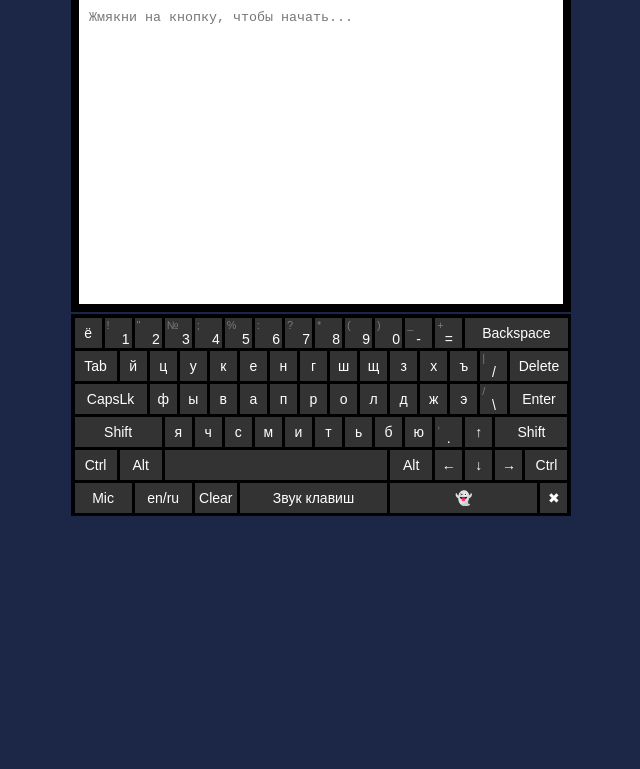
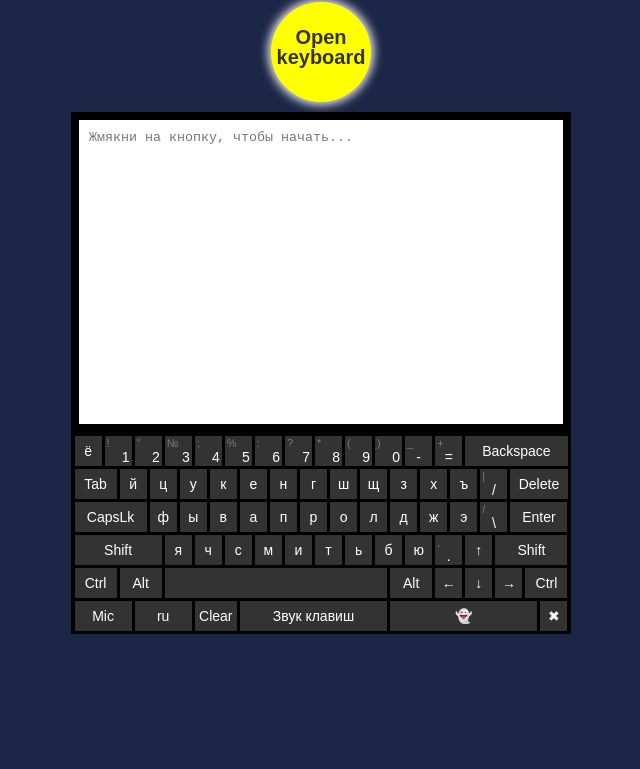
Before and after one commit to Iogsotot/virtual-keyboard, a website with bundled scripts: page src/index.html in a window 1280 px wide. Shown: the part 31-800 px from the top of the page, without its empty margins (319-959 px from the left). Built offline with nearby package versions, Linux system fonts and the light colour scheme.

Commit message:
feat: add close-open btns & fix styles

```diff
--- a/src/scripts/Keyboard.js
+++ b/src/scripts/Keyboard.js
@@ -8,7 +8,8 @@ import Key from './Key.js';
 
 const main = create('main', '',
 // здесь прописываем наши HTML элементы вида 'тег', 'класс', 'содержание'
-  [create('h1', 'title', 'Virtual Keyboard')]);
+  [create('h1', 'title', 'Virtual Keyboard'),
+    create('div', 'btn-open', 'Open keyboard')]);
 
 export default class Keyboard {
   constructor(rowsOrder) {
@@ -143,6 +144,17 @@ export default class Keyboard {
 
       if (code.match(/Control/) && this.altKey) this.switchLang();
       if (code.match(/Alt/) && this.ctrlKey) this.switchLang();
+      if (code.match(/Lang/)) this.switchLang();
+
+      // удаление всего текста
+      if (code.match(/Clear/)) this.output.value = '';
+
+      // скрытие и появление клавиатуры
+      const Open = document.querySelector('.btn-open');
+      // const Keyboard = document.querySelector('.keyboard');
+      if (code.match(/Close/)) this.container.style.transform = 'translateY(50vh)';
+      // if (code.match(/Close/)) this.container.classList.add('flyRight');
+      Open.addEventListener('click', () => { this.container.style.transform = 'translateY(0)'; });
 
       // подсветка кнопок
       keyObj.div.classList.add('active');
--- a/src/scripts/layouts/en.js
+++ b/src/scripts/layouts/en.js
@@ -390,7 +390,7 @@ export default [
     sound: 'mic',
   },
   {
-    small: 'en/ru',
+    small: 'en',
     shift: null,
     code: 'Lang',
     sound: 'lang',
--- a/src/scripts/layouts/ru.js
+++ b/src/scripts/layouts/ru.js
@@ -390,10 +390,10 @@ export default [
     sound: 'mic',
   },
   {
-    small: 'en/ru',
+    small: 'ru',
     shift: null,
     code: 'Lang',
-    sound: 'fn',
+    sound: 'lang',
   },
   {
     small: 'Clear',
--- a/src/styles/style.scss
+++ b/src/styles/style.scss
@@ -2,6 +2,7 @@
   margin: 0;
   padding: 0;
   box-sizing: border-box;
+  transition: all 200ms linear;
 }
 
 html {
@@ -11,9 +12,15 @@ html {
 
 body {
   background: rgb(28, 38, 70);
+  overflow-y: hidden;
 }
 
 main {
+  display: flex;
+  flex-direction: column;
+  flex-wrap: nowrap;
+  justify-content: center;
+  align-items: center;
   max-width: 50rem;
   margin: auto;
 }
@@ -21,6 +28,38 @@ main {
 .title {
   color: #fff;
   text-align: center;
+}
+.btn-open {
+  width: 10rem;
+  height: 10rem;
+  padding: 2.5rem 0;
+  margin: 1rem;
+
+  font-size: 2rem;
+  font-weight: 700;
+  line-height: 2rem;
+  vertical-align: middle;
+  text-align: center;
+
+  color: #333333;
+  background-color: yellow;
+  border: 0px solid rgba(255, 166, 0, 0.7);
+  box-shadow: 0 0 10px 3px rgba(255, 255, 255, 0.911);
+  border-radius: 50%;
+
+  cursor: pointer;
+}
+
+.btn-open:hover {
+  color: rgb(248, 248, 242);
+  background-color: #333333;
+  box-shadow: 0 0 10px 10px rgba(255, 255, 255, 0.911);
+  z-index: 10;
+}
+
+.flyRight {
+  opacity: 0 !important;
+  transform: translateX(250rem) !important;
 }
 
 .output {
@@ -33,6 +72,7 @@ main {
 }
 
 .keyboard {
+  opacity: 1;
   display: grid;
   grid-template-columns: auto;
   grid-template-rows: auto;
@@ -42,6 +82,7 @@ main {
   border: 0.2rem solid rgba(1, 39, 88, 0.1);
   // background-color: rgba(192, 192, 192, 0.6);
   background-color: black;
+  transition: transform 650ms linear;
 }
 
 .keyboard__row {
```
Also changed, not shown: src/index.html (+0 -1 lines), src/styles/style.css, 3 other files.
